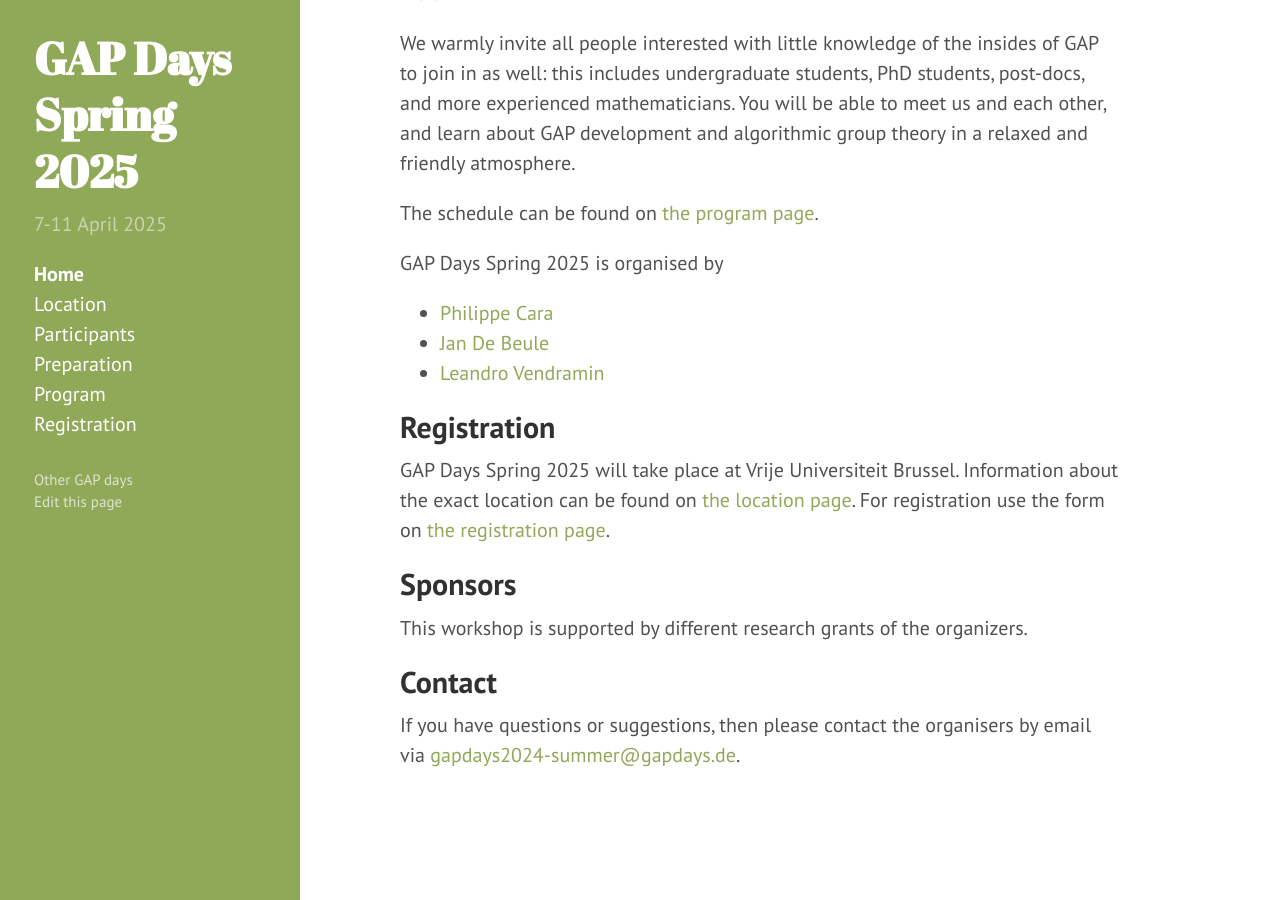
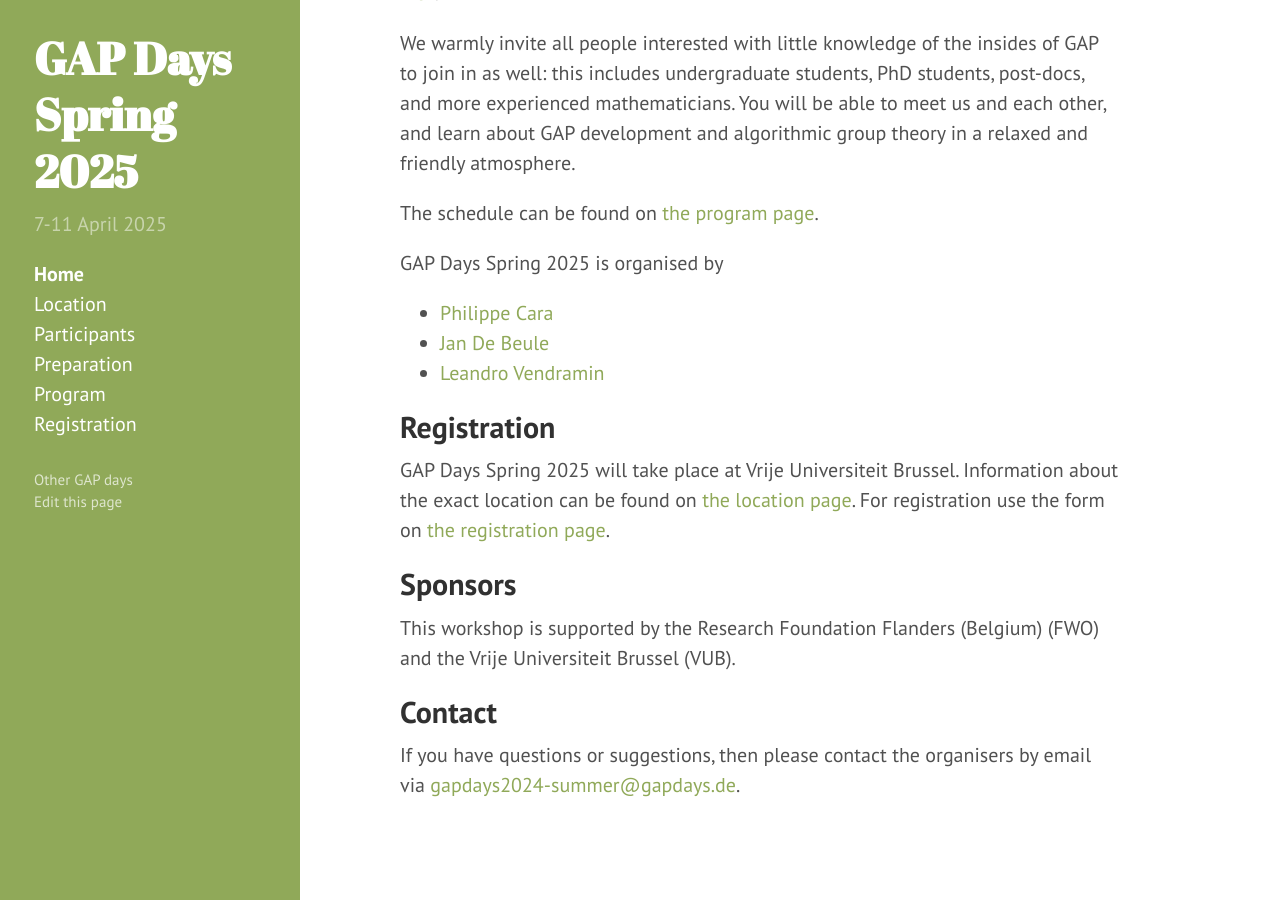
Before and after one commit to gapdays/gapdays2025-spring, a Jekyll site: the page built from index.md, in a window 1280 px wide and 900 px high, scrolled down 1099 px. Built offline with Jekyll 4.4.1, drawn with Linux system fonts in a browser that asks for light colours.

Commit message:
slightly modified sponsors

```diff
--- a/index.md
+++ b/index.md
@@ -66,7 +66,7 @@ For registration use the form on [the registration page]({{ site.baseurl }}/regi
 
 ## Sponsors
 
-This workshop is supported by different research grants of the organizers.
+This workshop is supported by the Research Foundation Flanders (Belgium) (FWO) and the Vrije Universiteit Brussel (VUB).
 
 ## <a name="contact"></a> Contact
 
```
